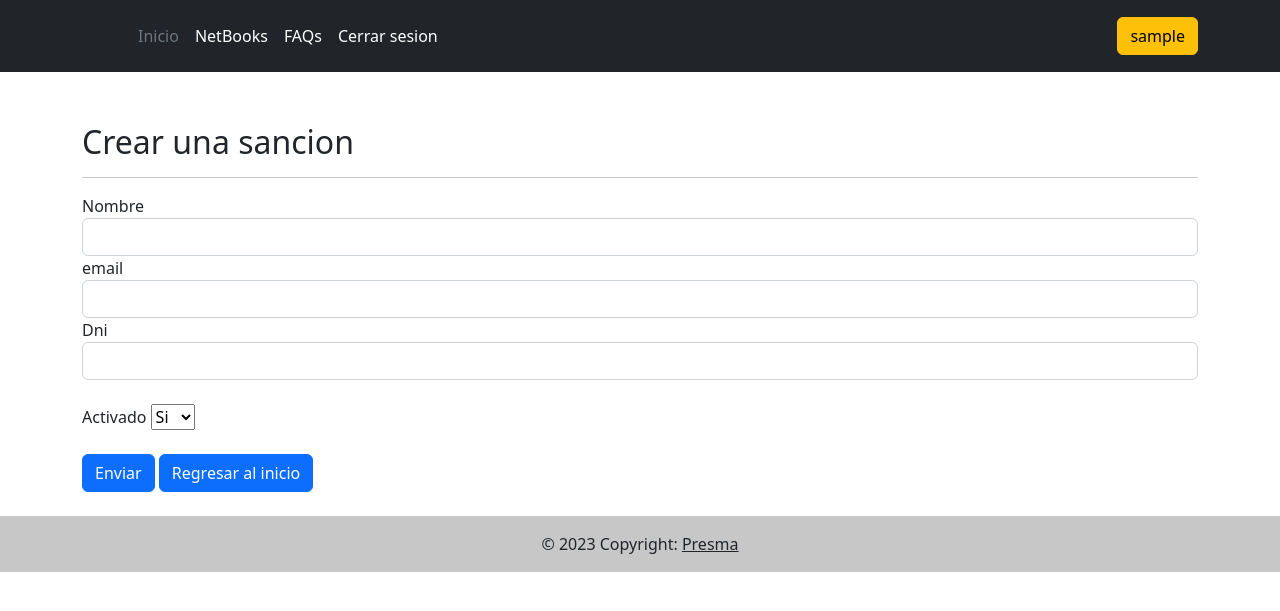
After one commit to JUANCH1I/Proyecto-NetBooks, a PHP site: page /netbook/abmSanciones.php in a window 1280 px wide. The commit adds this page. Shown: the top 611 px of the page. Run offline with PHP 8.4, Linux system fonts and the light colour scheme; the visitor is signed in with stand-in values (Sample User, id 1).

Commit message:
proyecto

```diff
--- a/Desarrollo-Web/classes/Registration.php
+++ b/Desarrollo-Web/classes/Registration.php
@@ -36,6 +36,7 @@ class Registration
      */
     private function registerNewUser()
     {
+        $dominiosValidos = array("@alu.tecnica29de6.edu.ar", "@tecnica29de6.edu.ar");
         if (empty($_POST['user_name'])) {
             $this->errors[] = "Usuario vacio";
         } elseif (empty($_POST['user_password_new']) || empty($_POST['user_password_repeat'])) {
@@ -54,7 +55,7 @@ class Registration
             $this->errors[] = "Email cannot be longer than 64 characters";
         } elseif (!filter_var($_POST['user_email'], FILTER_VALIDATE_EMAIL)) {
             $this->errors[] = "El formato de tu correo electronico no es valido";
-        } elseif (substr_compare($_POST['user_email'], "@alu.tecnica29de6.edu.ar", -strlen("@alu.tecnica29de6.edu.ar")) !== 0 && substr_compare($_POST['user_email'], "@tecnica29de6.edu.ar", -strlen("@tecnica29de6.edu.ar")) !== 0) {
+        } elseif (!array_search($_POST['user_email'], $dominiosValidos, false)) {
             $this->errors[] = "El dominio de tu correo electronico no es valido. Debe ser @alu.tecnica29de6.edu.ar o @tecnica29de6.edu.ar";
         } elseif (!empty($_POST['user_name'])
             && strlen($_POST['user_name']) <= 64
--- a/Desarrollo-Web/netbook/abm.php
+++ b/Desarrollo-Web/netbook/abm.php
@@ -92,8 +92,7 @@ if ($error) {
                 <td><?php echo escapar($fila["registros.fechas_extendidas"]); ?></td>
                 <td><?php echo escapar($fila["materiales.nombre"]); ?></td>
                 <td>
-                  <a href="<?= 'borrar.php?id=' . escapar($fila["user_id"]) ?>">🗑️Borrar</a>
-                  <a href="<?= 'editar.php?id=' . escapar($fila["user_id"]) ?>">✏️Editar</a>
+                  <a href="<?= 'sancion.php?id=' . escapar($fila["registros.idregistro"]) ?>">🗑️Borrar</a>
                 </td>
               </tr>
           <?php
--- /dev/null
+++ b/Desarrollo-Web/netbook/abmSanciones.php
@@ -0,0 +1,98 @@
+<?php
+
+include 'funciones.php';
+
+csrf();
+if (isset($_POST['submit']) && !hash_equals($_SESSION['csrf'], $_POST['csrf'])) {
+  die();
+}
+
+if (isset($_POST['submit'])) {
+  $resultado = [
+    'error' => false,
+    'mensaje' => 'El alumno ' . escapar($_POST['nombre']) . ' ha sido agregado con éxito'
+  ];
+
+  $config = include('../config/db.php');
+
+  try {
+    $dsn = 'mysql:host=' . $config['db']['host'] . ';dbname=' . $config['db']['name'];
+    $conexion = new PDO($dsn, $config['db']['user'], $config['db']['pass'], $config['db']['options']);
+
+    $sancion = [
+      "user_name"   => $_POST['nombre'],
+      "user_email" => $_POST['email'],
+      "user_dni"  => $_POST['dni'],
+      "idRol"    => $_POST['rol'],
+      "activado"     => $_POST['activado'],
+    ];
+
+    $consultaSQL = "INSERT INTO sanciones (idusuario, motivo, periodo)";
+    $consultaSQL .= "values (:" . implode(", :", array_keys($sancion)) . ")";
+
+    $sentencia = $conexion->prepare($consultaSQL);
+    $sentencia->execute($sancion);
+
+  } catch(PDOException $error) {
+    $resultado['error'] = true;
+    $resultado['mensaje'] = $error->getMessage();
+  }
+}
+?>
+
+<?php include 'template/header.php'; ?>
+
+<?php
+if (isset($resultado)) {
+  ?>
+  <div class="container mt-3">
+    <div class="row">
+      <div class="col-md-12">
+        <div class="alert alert-<?= $resultado['error'] ? 'danger' : 'success' ?>" role="alert">
+          <?= $resultado['mensaje'] ?>
+        </div>
+      </div>
+    </div>
+  </div>
+  <?php
+}
+?>
+
+<div class="container">
+  <div class="row">
+    <div class="col-md-12">
+      <h2 class="mt-4">Crear una sancion</h2>
+      <hr>
+      <form method="post">
+        <div class="form-group">
+          <label for="nombre">Nombre</label>
+          <input type="text" name="nombre" id="nombre" class="form-control">
+        </div>
+        <div class="form-group">
+          <label for="email">email</label>
+          <input type="text" name="email" id="email" class="form-control">
+        </div>
+        <div class="form-group">
+          <label for="dni">Dni</label>
+          <input type="text" name="dni" id="dni" class="form-control">
+        </div>
+          <br>
+          <div class="form-group">
+            <label for="activado">Activado</label>
+            <select name="activado" id="activado">
+              <option value="1" class="input">Si</option>
+              <option value="0" class="input">No</option>
+            </select>
+          </div>
+          <br>
+        <div class="form-group">
+          <input name="csrf" type="hidden" value="<?php echo escapar($_SESSION['csrf']); ?>">
+          <input type="submit" name="submit" class="btn btn-primary" value="Enviar">
+          <a class="btn btn-primary" href="abm.php">Regresar al inicio</a>
+        </div>
+      </form>
+    </div>
+  </div>
+</div>
+
+<?php include 'template/footer.php'; ?>
--- a/Desarrollo-Web/netbook/template/header.php
+++ b/Desarrollo-Web/netbook/template/header.php
@@ -21,7 +21,7 @@
 
         <ul class="nav col-12 col-lg-auto me-lg-auto mb-2 justify-content-center mb-md-0">
           <li><a href="../index.php" class="nav-link px-2 text-secondary">Inicio</a></li>
-          <li><a href="netbook/abm.php" class="nav-link px-2 text-white">NetBooks</a></li>
+          <li><a href="abm.php" class="nav-link px-2 text-white">NetBooks</a></li>
           <li><a href="#" class="nav-link px-2 text-white">FAQs</a></li>
           <li><a href="/Desarrollo-Web/index.php?logout" class="nav-link px-2 text-white">Cerrar sesion</a></li>
         </ul>
--- a/Desarrollo-Web/views/estilo.css
+++ b/Desarrollo-Web/views/estilo.css
@@ -1,12 +1,11 @@
 html,
 body {
     height: 100%;
-    background: linear-gradient(to bottom right, rgb(241, 81, 148), rgb(243, 152, 16));
-
+    background-image: linear-gradient(135deg, #87b5ff 10%, #a1e1ff 100%);
 }
 
 form {
-    height: 50%;
+    height: 60%;
     width: 30%;
     flex-direction: column;
     justify-content: center;
--- a/Desarrollo-Web/views/templates/headeradm.php
+++ b/Desarrollo-Web/views/templates/headeradm.php
@@ -23,7 +23,7 @@
         <ul class="nav col-12 col-lg-auto me-lg-auto mb-2 justify-content-center mb-md-0">
           <li><a href='/Desarrollo-Web/index.php' class="nav-link px-2 text-secondary">Inicio</a></li>
           <li><a href="netbook/abm.php" class="nav-link px-2 text-white">NetBooks</a></li>
-          <li><a href="#" class="nav-link px-2 text-white">FAQs</a></li>
+          <li><a href="netbook/abmSanciones.php" class="nav-link px-2 text-white">Sanciones</a></li>
           <li><a href="/Desarrollo-Web/index.php?logout" class="nav-link px-2 text-white">Cerrar sesion</a></li>
         </ul>
 
```
Also changed, not shown: Desarrollo-Web/netbook/template/sancion.php (added).
